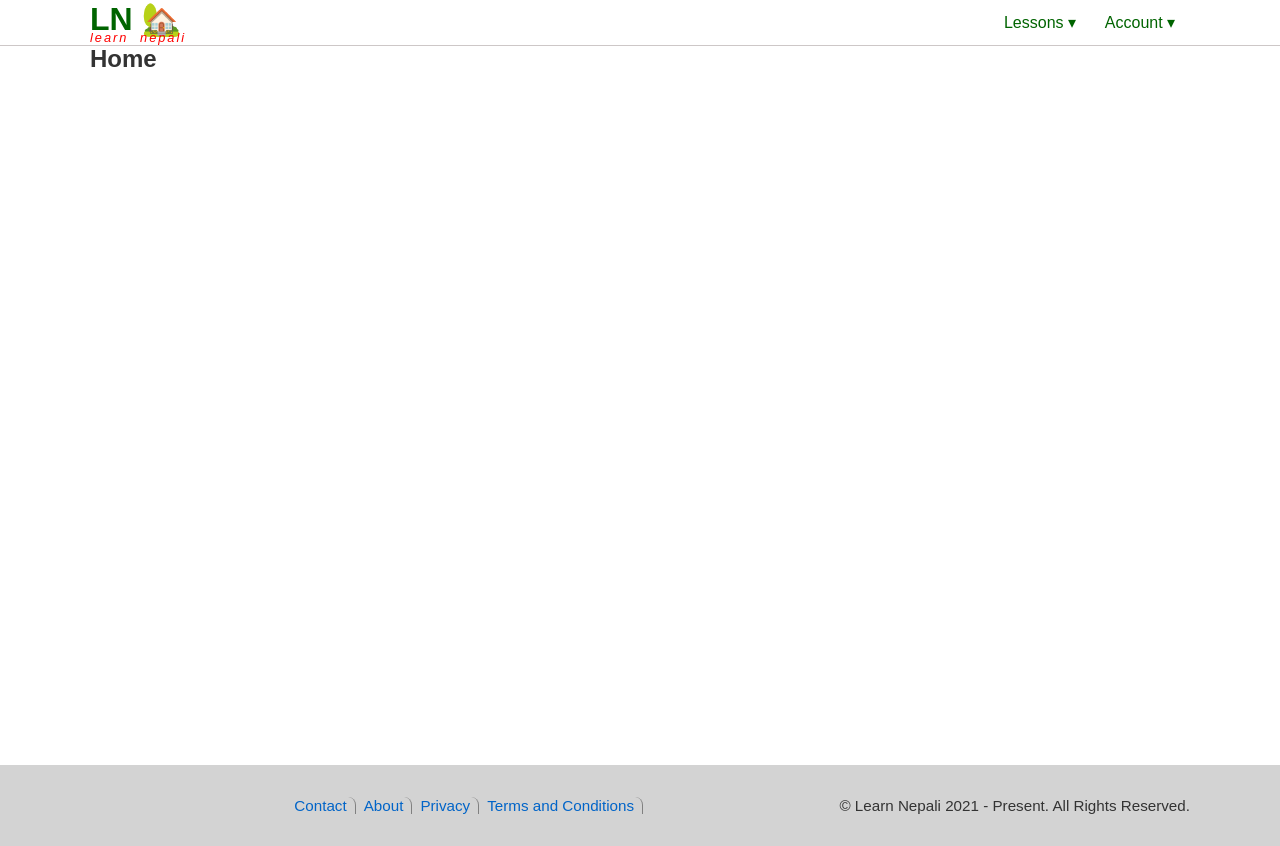
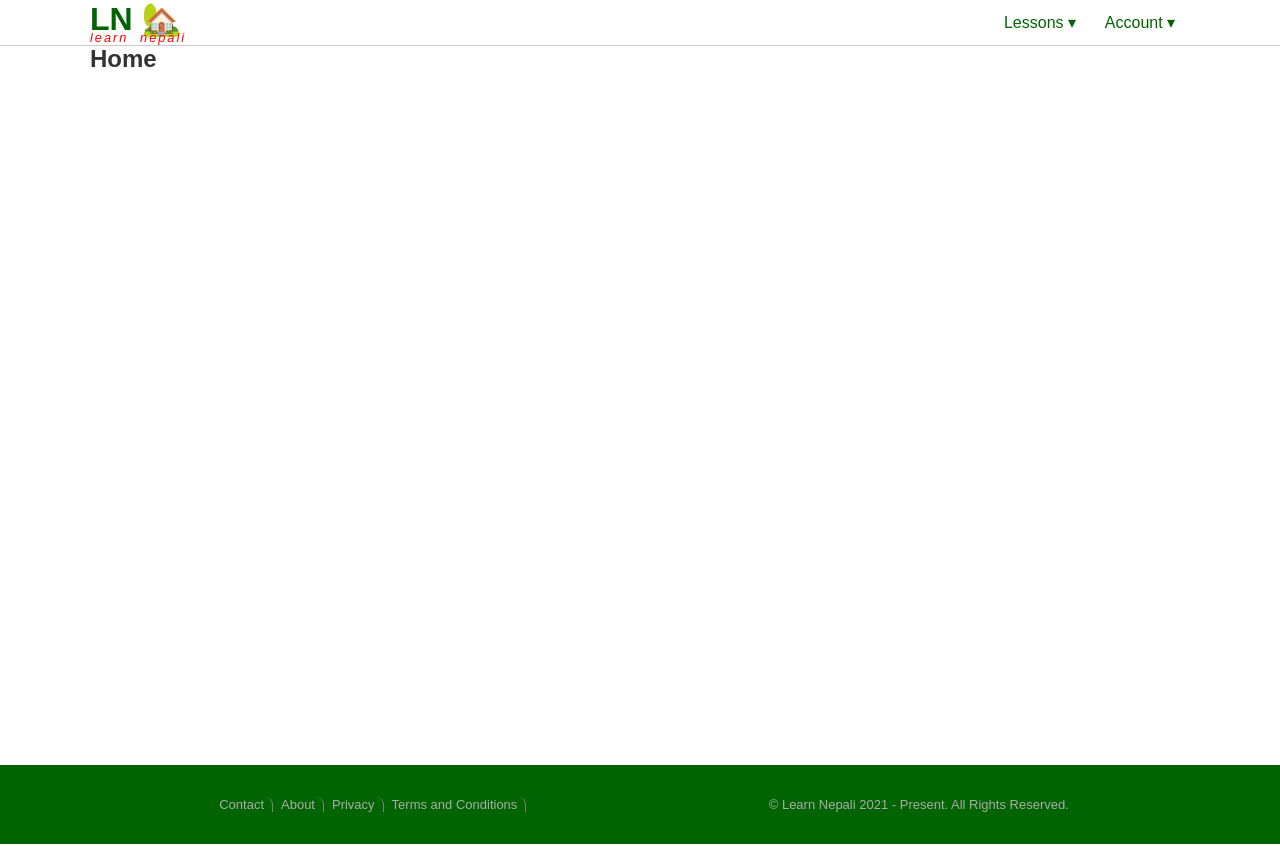
Before and after one commit to anilbhattaraitoronto/nepalijssvelte, a Svelte app in the folder client/: page / in a window 1280 px wide. Built offline with nearby package versions, Linux system fonts and the light colour scheme.

Commit message:
Changed footer background to green and color to light gray

```diff
--- a/client/src/App.svelte
+++ b/client/src/App.svelte
@@ -65,6 +65,7 @@
     .main-footer {
         width: 100%;
         margin: auto;
-        background: lightgray;
+        background: darkgreen;
+        color: rgb(172, 171, 171);
     }
 </style>
--- a/client/src/components/ui/Footer.svelte
+++ b/client/src/components/ui/Footer.svelte
@@ -12,9 +12,9 @@
     footer {
         max-width: 1100px;
         margin: auto;
-        font-size: 95%;
+        font-size: 13px;
         display: flex;
-        justify-content: center;
+        justify-content: space-around;
         align-items: center;
         flex-wrap: wrap;
         padding: 16px 0;
@@ -24,14 +24,16 @@
     }
     footer > nav {
         display: flex;
-        justify-content: center;
+        justify-content: flex-start;
         align-items: center;
-        margin: 16px auto;
+        margin: 16px 0;
+        text-align: left;
     }
     footer > nav > a {
         display: inline-block;
         border-right: 1px solid gray;
         border-top-right-radius: 8px;
         padding: 0 8px;
+        color: rgb(172, 171, 171);
     }
 </style>
```
